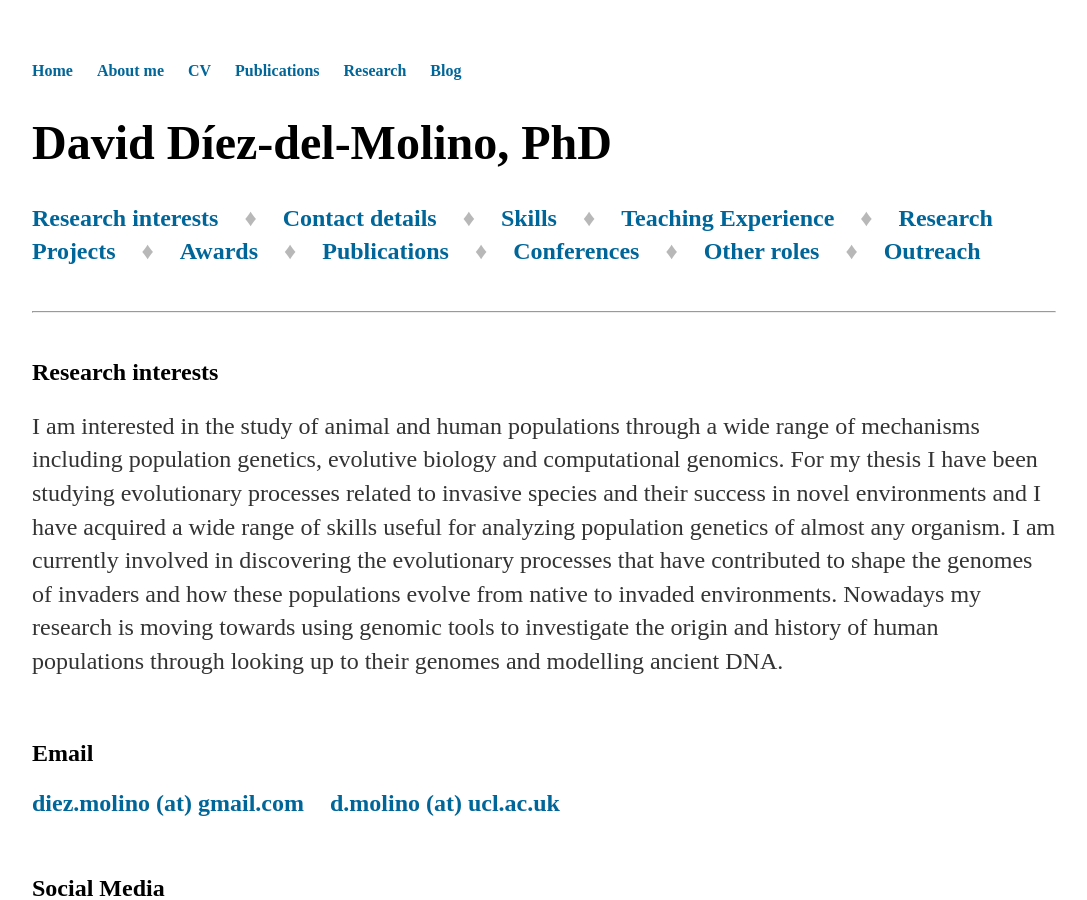
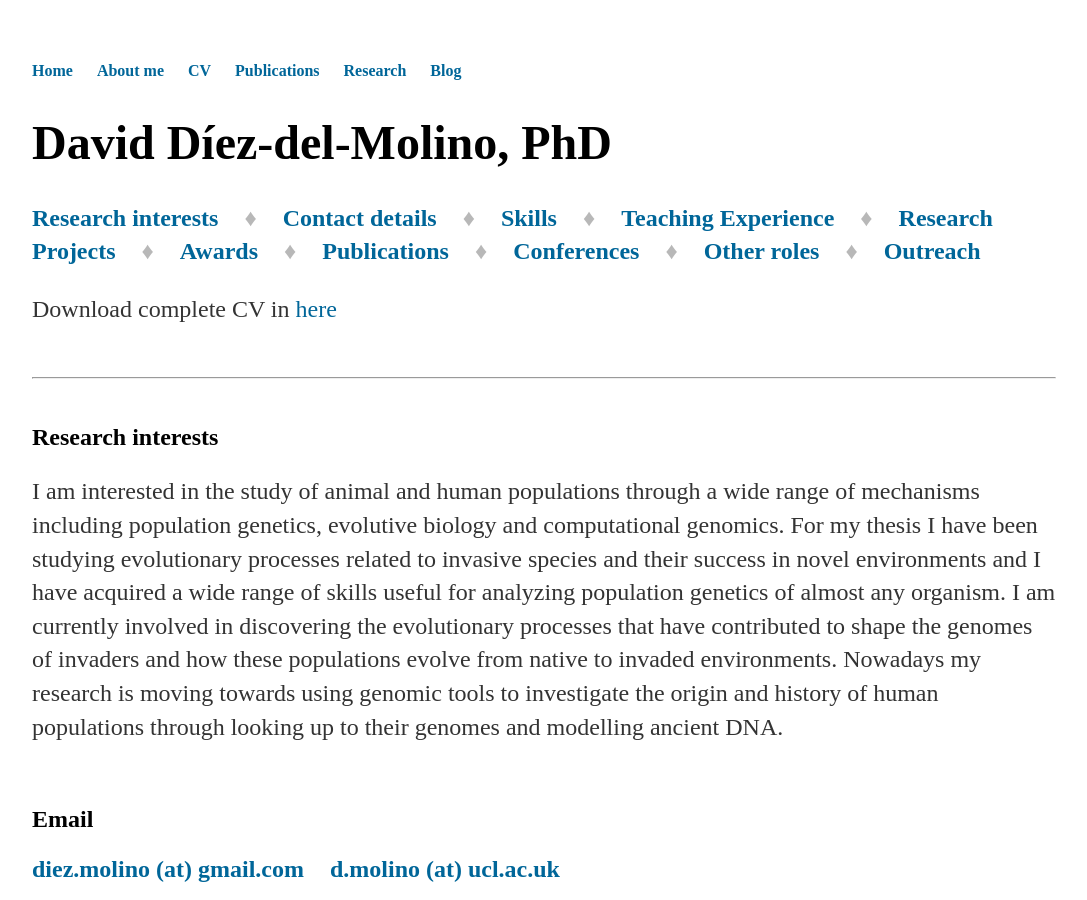
Before and after one commit to DiezMolino/diezmolino.github.io, a Jekyll site: the page cv/index.html, which Jekyll copies as it is, in a window 1280 px wide and 900 px high. Shown: the whole window, without its empty margins (96-1183 px from the left). Built offline with Jekyll 4.4.1, drawn with Linux system fonts in a browser that asks for light colours.

Commit message:
Update index.html

```diff
--- a/cv/index.html
+++ b/cv/index.html
@@ -57,6 +57,8 @@
 </ul>
 </font>
 </nav>
+
+<p>Download complete CV in <a href="/cv/CV_DavidDíez_2015.pdf">here</a></p>
 
 <br/>
 <hr/>
```
